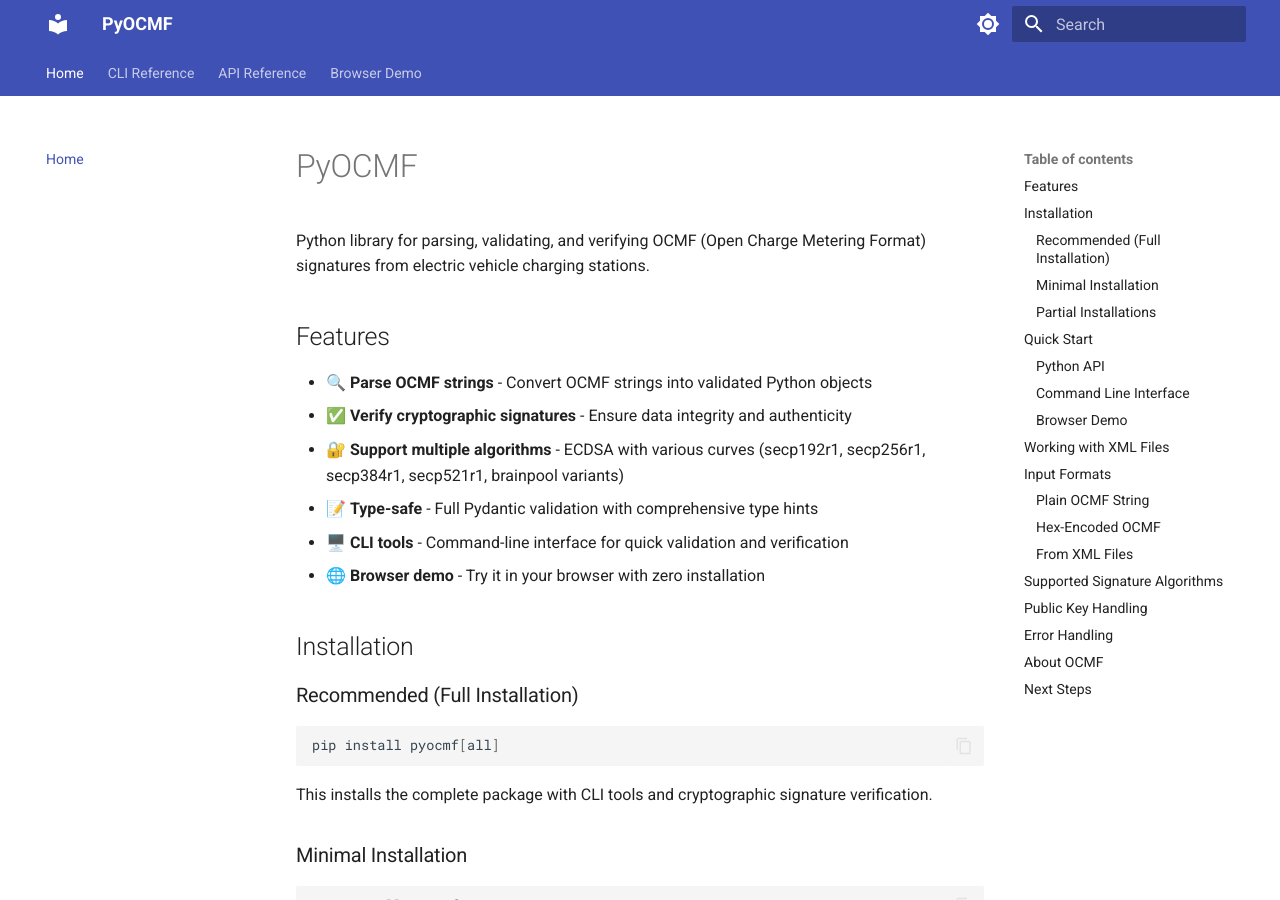
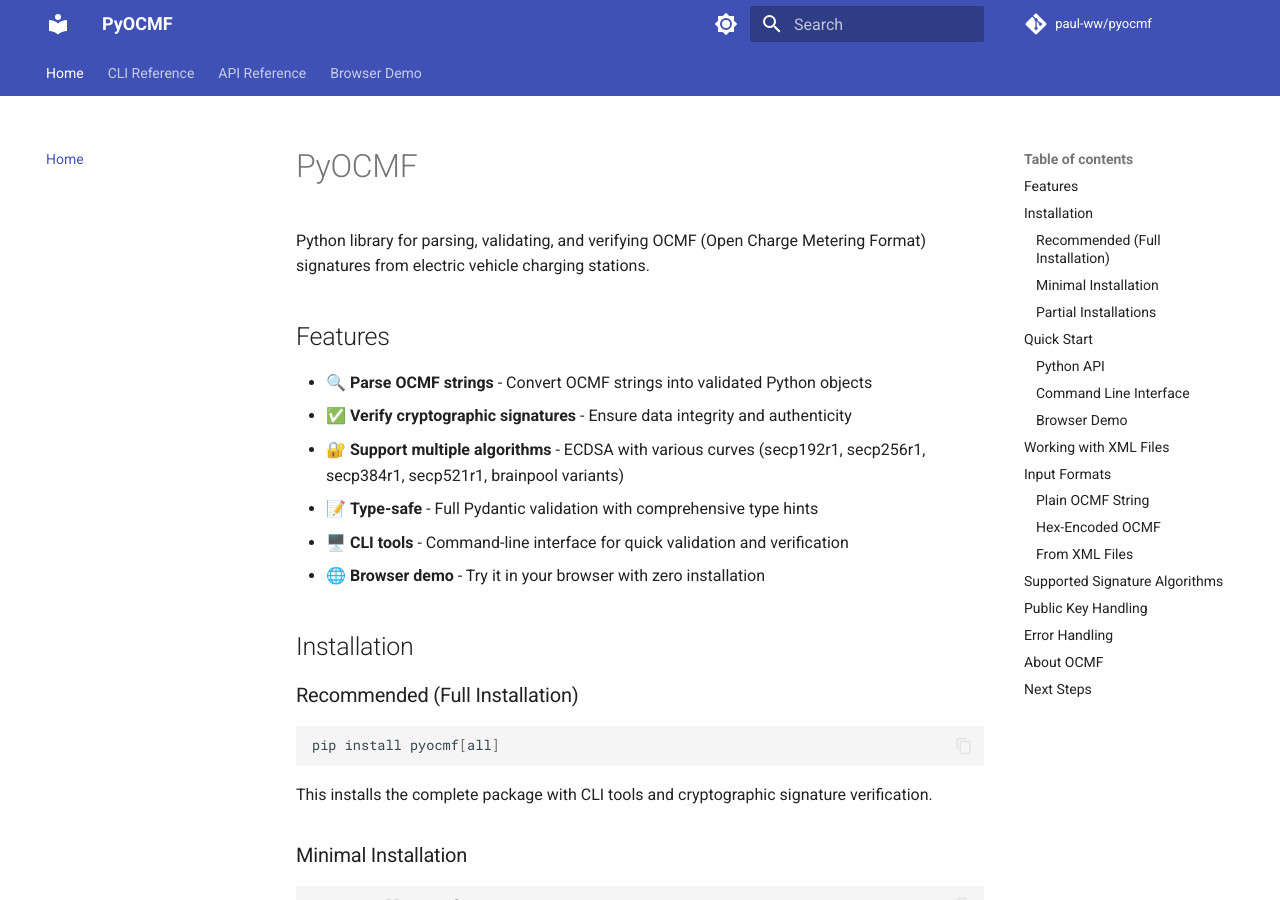
Before and after one commit to paul-ww/pyocmf, an MkDocs documentation site: the page built from docs/index.md, in a window 1280 px wide and 900 px high. Built offline with MkDocs 1.6.1 and Material for MkDocs 9.7.7, drawn with Linux system fonts in a browser that asks for light colours; comment, search, counter and statistics services are not loaded.

```diff
--- a/mkdocs.yml
+++ b/mkdocs.yml
@@ -1,6 +1,8 @@
 site_name: PyOCMF
 site_description: Python library for parsing and validating OCMF (Open Charge Metering Format)
-site_url: https://pyocmf.readthedocs.io/
+site_url: https://paul-ww.github.io/pyocmf/
+repo_url: https://github.com/paul-ww/pyocmf
+repo_name: paul-ww/pyocmf
 
 theme:
   name: material
--- a/pyproject.toml
+++ b/pyproject.toml
@@ -33,7 +33,7 @@ dependencies = [
 
 [project.urls]
 Homepage = "https://github.com/paul-ww/pyocmf"
-Documentation = "https://pyocmf.readthedocs.io/"
+Documentation = "https://paul-ww.github.io/pyocmf/"
 Repository = "https://github.com/paul-ww/pyocmf"
 Issues = "https://github.com/paul-ww/pyocmf/issues"
 
```
Also changed, not shown: README.md (+2 -1 lines), 1 other file.
